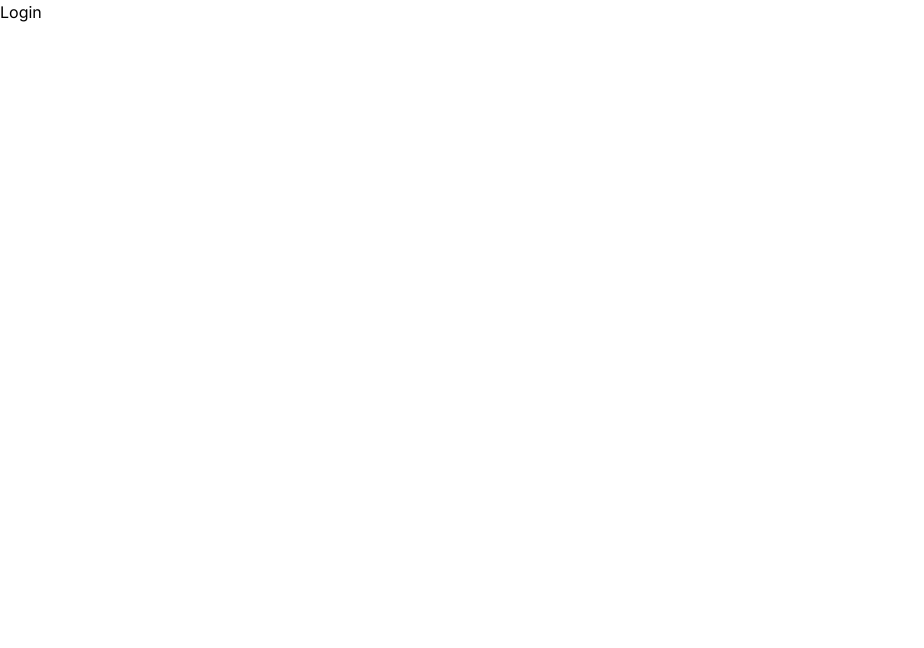
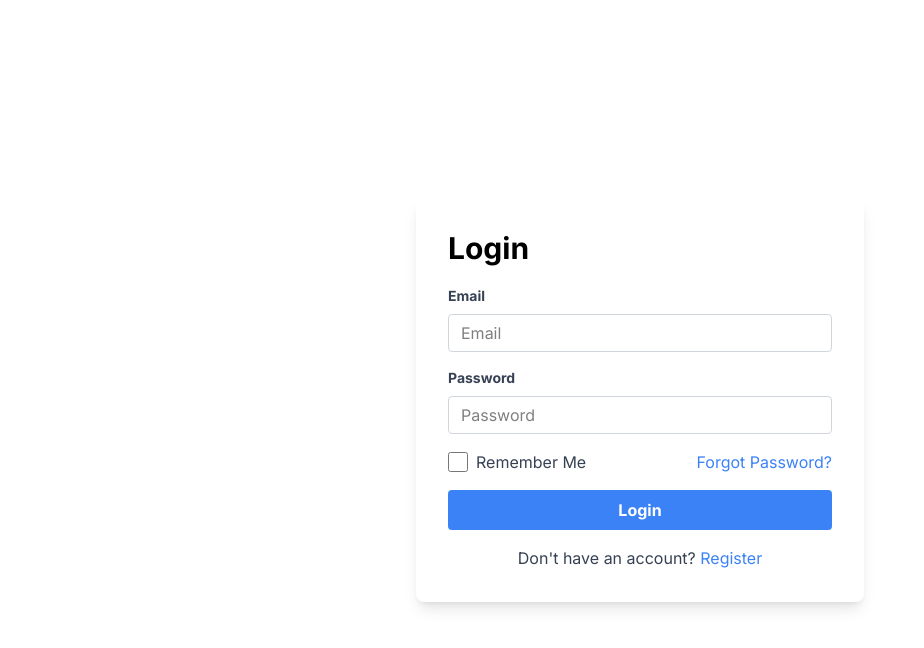
Before and after one commit to fazlerabbytalukder/nextjs-starter-pack, a Next.js app: page /auth/login in a window 1280 px wide. Shown: the top 648 px of the page, without its empty margins (0-924 px from the left). Built offline with nearby package versions, Linux system fonts and the light colour scheme; a web font is replaced by a local one.

Commit message:
login added

```diff
--- a/components/auth/Login.jsx
+++ b/components/auth/Login.jsx
@@ -1,7 +1,68 @@
+import Link from "next/link";
+
 const Login = () => {
   return (
-    <div>
-      <p>Login</p>
+    <div className="flex flex-col items-center justify-center h-screen">
+      <div className="w-full max-w-md bg-white shadow-lg rounded-lg p-8">
+        <h1 className="text-3xl font-bold mb-5">Login</h1>
+        <form>
+          {/* Email */}
+          <div className="mb-4">
+            <label className="block text-gray-700 text-sm font-bold mb-2">
+              Email
+            </label>
+            <input
+              type="email"
+              className={`appearance-none border rounded w-full py-2 px-3 leading-tight focus:outline-none focus:shadow-outline border-gray-300`}
+              placeholder="Email"
+            />
+          </div>
+
+          {/* Password */}
+          <div className="mb-4">
+            <label className="block text-gray-700 text-sm font-bold mb-2">
+              Password
+            </label>
+            <input
+              type="password"
+              className={`appearance-none border rounded w-full py-2 px-3 leading-tight focus:outline-none focus:shadow-outline border-gray-300`}
+              placeholder="Password"
+            />
+          </div>
+
+          {/* Remember me + forgot */}
+          <div className="mb-4 flex justify-between items-center">
+            <label className="inline-flex items-center">
+              <input
+                type="checkbox"
+                className="form-checkbox h-5 w-5 text-primary"
+              />
+              <span className="ml-2 text-gray-700">Remember Me</span>
+            </label>
+            <Link href="/auth/login/forgot-password" className="text-primary">
+              Forgot Password?
+            </Link>
+          </div>
+
+          <div className="flex justify-center">
+            <button
+              type="submit"
+              className="bg-primary hover:bg-blue-700 text-white font-bold py-2 px-4 rounded focus:outline-none focus:shadow-outline w-full"
+            >
+              Login
+            </button>
+          </div>
+
+          <div className="mt-4 text-center">
+            <p className="text-gray-700">
+              Don't have an account?{" "}
+              <Link href="/auth/register" className="text-primary">
+                Register
+              </Link>
+            </p>
+          </div>
+        </form>
+      </div>
     </div>
   );
 };
```
